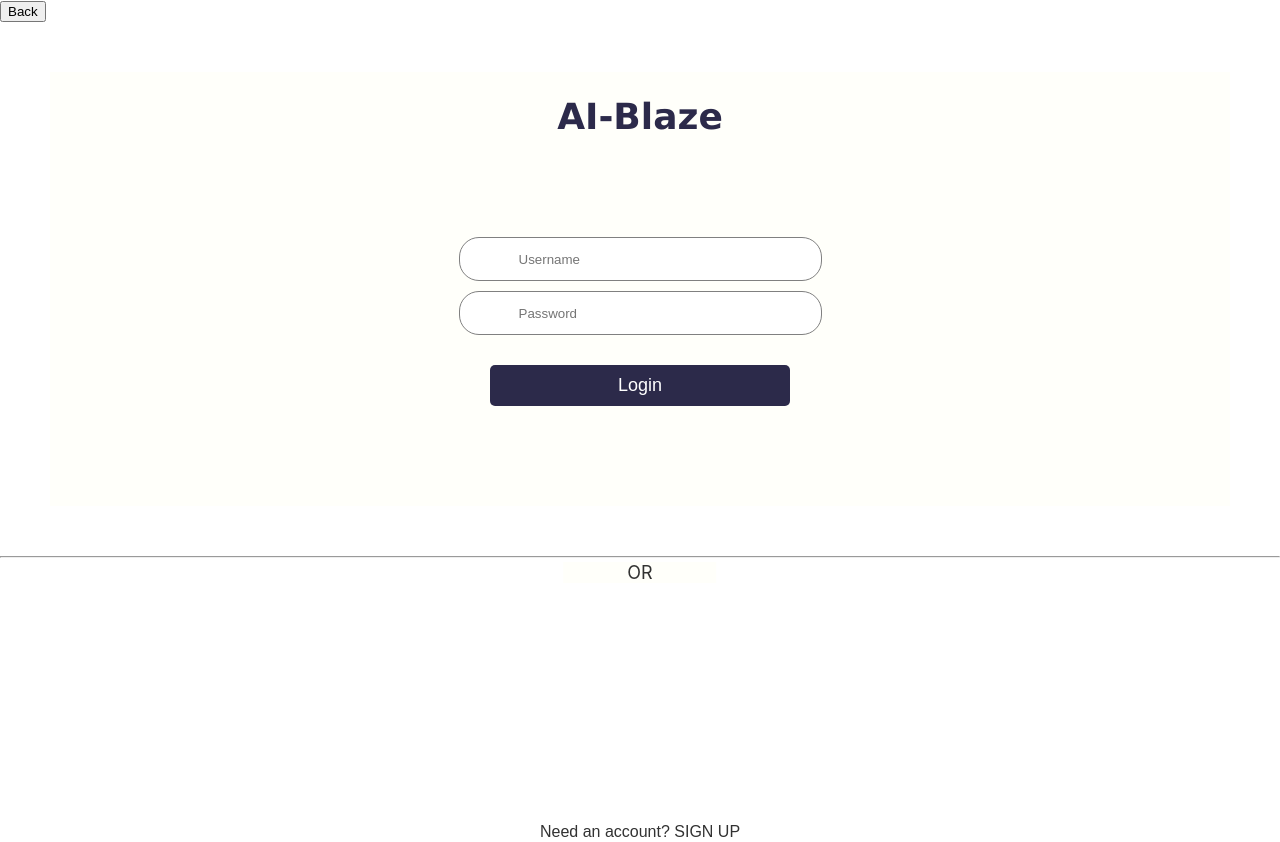
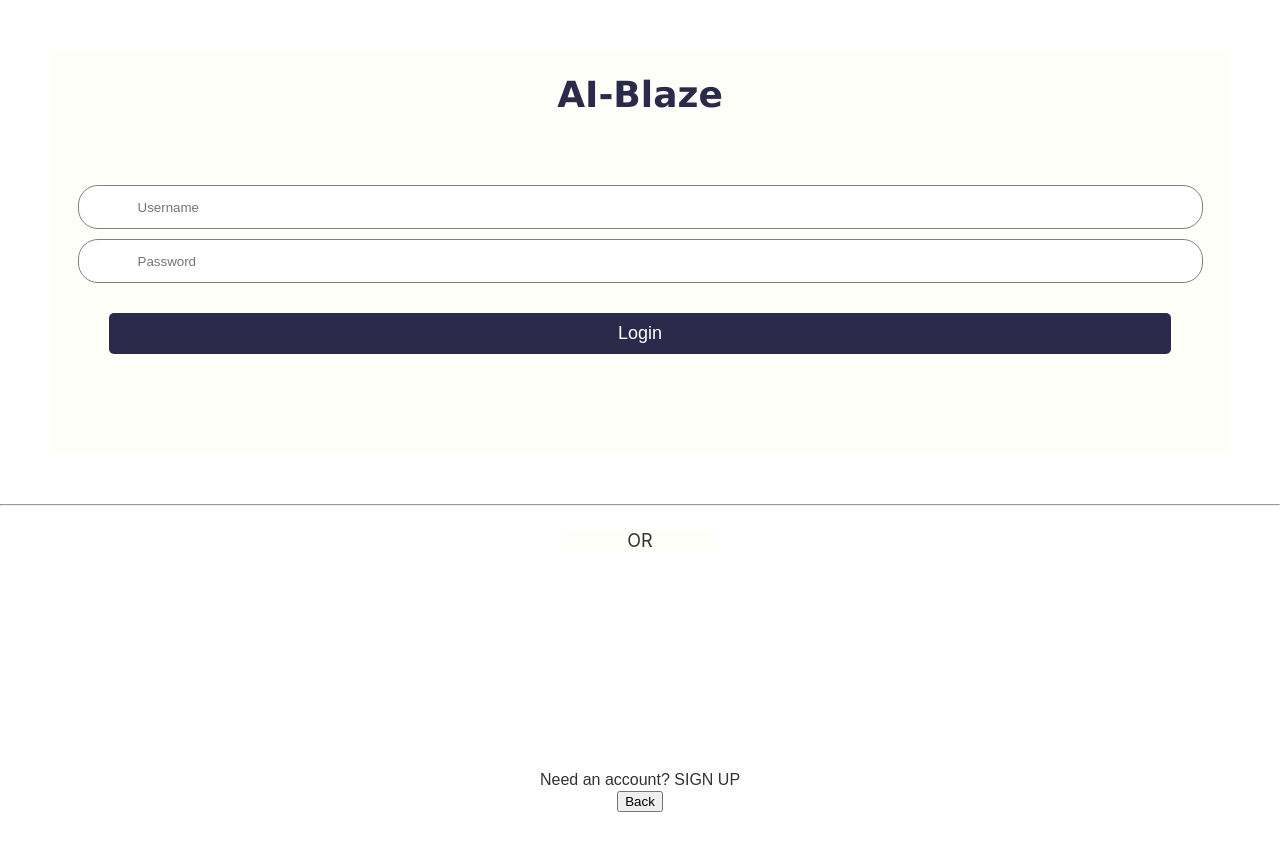
Before and after one commit to EmilSuuronen/AI-Blaze, a React (Create React App) app: page /loginview in a window 1280 px wide. After the commit the page ends 812 px from the top, so only its background shows below. Built offline with nearby package versions, Linux system fonts and the light colour scheme.

Commit message:
merge with loginUI

```diff
--- a/src/Login/Login.css
+++ b/src/Login/Login.css
@@ -1,3 +1,7 @@
+.container, .container2 {
+    overflow: hidden;
+  }
+
 .container {
     display: flex;
     background-color: #fffffa;
@@ -19,14 +23,14 @@
 
   .heading {
     font-size: 2.25em;
-    margin-bottom: 100px;
+    margin-bottom: 70px;
     color: #2C2A4A;
     font-family: 'Lucida Sans', 'Lucida Sans Regular', 'Lucida Grande', 'Lucida Sans Unicode', Geneva, Verdana, sans-serif;
   }
 
   .input {
     padding-left: 5%;
-    width: 300px;
+    width: 90%;
     height: 40px;
     border: 1px solid gray;
     border-radius: 20px;
@@ -36,7 +40,7 @@
   .button {
     font-size: 1.125em;
     margin-top: 20px;
-    width: 300px;
+    width: 90%;
     margin-bottom: 100px;
     background-color: #2C2A4A;
     color: white;
@@ -52,7 +56,7 @@
     padding-left: 5%;
     padding-right: 5%;
     position: fixed;
-    top: 68%;
+    top: 64%;
     left: 50%;
     transform: translate(-50%, 0);
   }
--- a/src/Login/LoginView.js
+++ b/src/Login/LoginView.js
@@ -5,19 +5,21 @@
 function LoginView() {
   return (
     <div>
-      <Link to="/">
-        <button>Back</button>
-      </Link>
       <div className="container">
         <h1 className="heading">AI-Blaze</h1>
         <input type="text" className="input" placeholder="Username" />
         <input type="password" className="input" placeholder="Password" />
         <button className="button">Login</button>
       </div>
-      <hr className="hr" />
-      <p className="or">OR</p>
+      <div>
+        <hr className="hr" />
+        <p className="or">OR</p>
+      </div>
       <div className="container2">
         <button className="google">Need an account? SIGN UP</button>
+        <Link to="/">
+          <button>Back</button>
+        </Link>
       </div>
     </div>
   );
```
